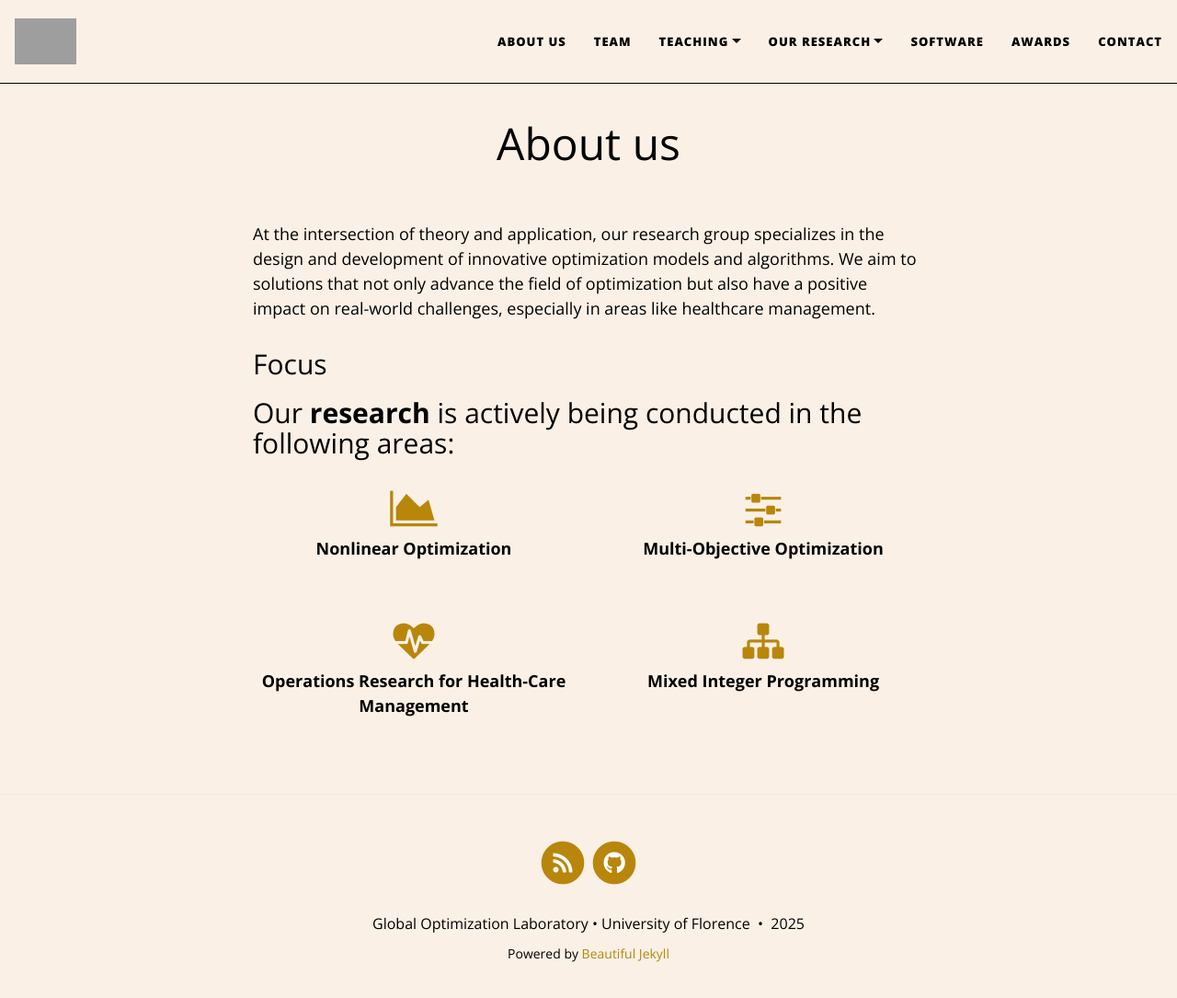
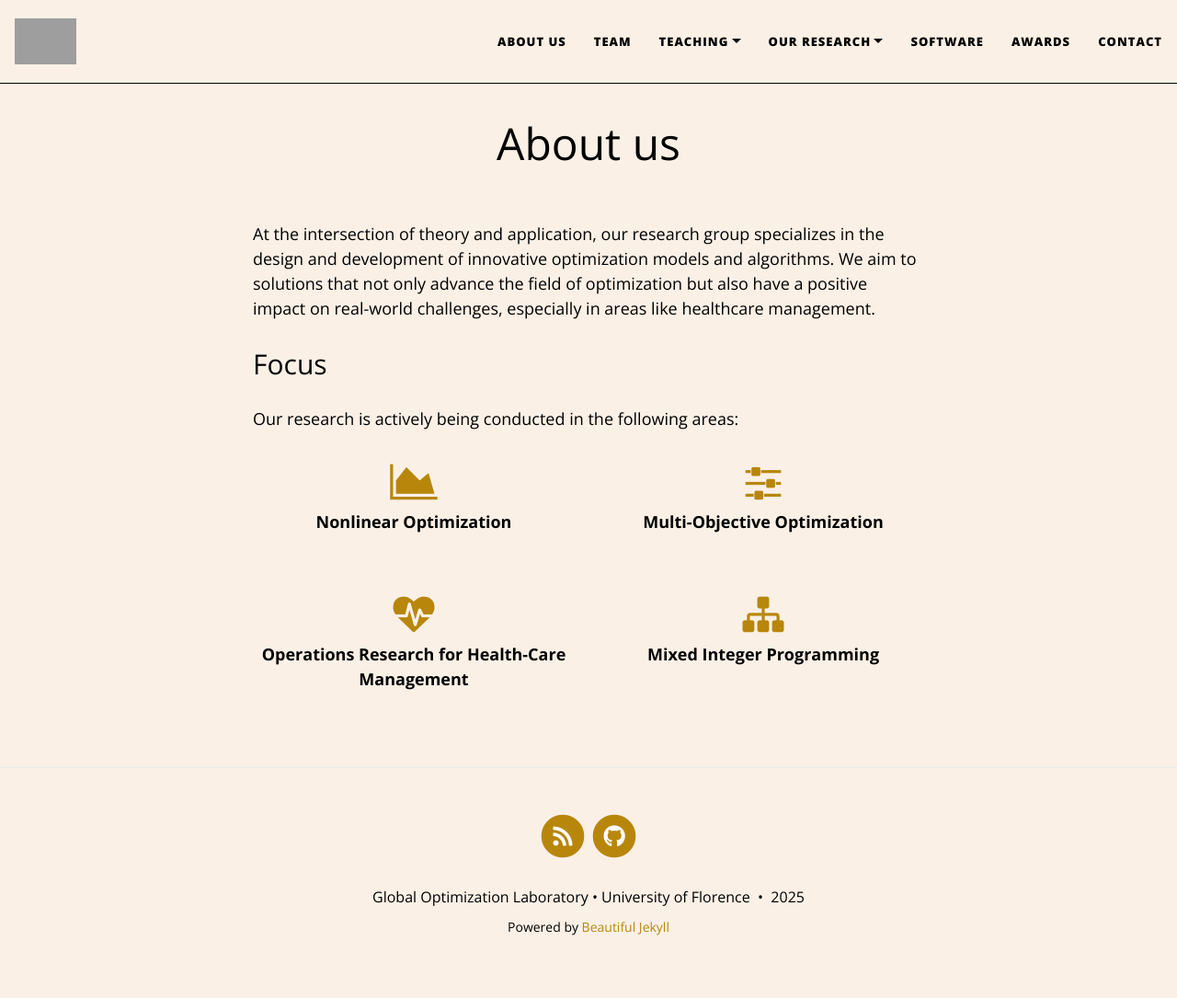
Before and after one commit to GOL-UniFI/GOL-UniFI.github.io, a Jekyll site: the page built from pages/about.md, in a window 1280 px wide and 1097 px high. Shown: the top 1085 px of the window at 92% size. Built offline with Jekyll 4.4.1, drawn with Linux system fonts in a browser that asks for light colours; nearby versions of some CDN libraries; grey boxes are pictures that could not be loaded.

```diff
--- a/pages/about.md
+++ b/pages/about.md
@@ -10,7 +10,7 @@ We aim to solutions that not only advance the field of optimization but also hav
 <!-- Keenly interested in technology transfer, we keep thigh bonds with industrial partners to ensure a continuous and fruitful knowledge exchange between academia and industry.-->
 
 ## Focus
-<h2>Our <strong>research</strong> is actively being conducted in the following areas:</h2>
+Our research is actively being conducted in the following areas:
 
 <div class="row" style="margin-top: 2rem; row-gap: 2rem; display: flex; flex-wrap: wrap; justify-content: space-between;">
 
```
